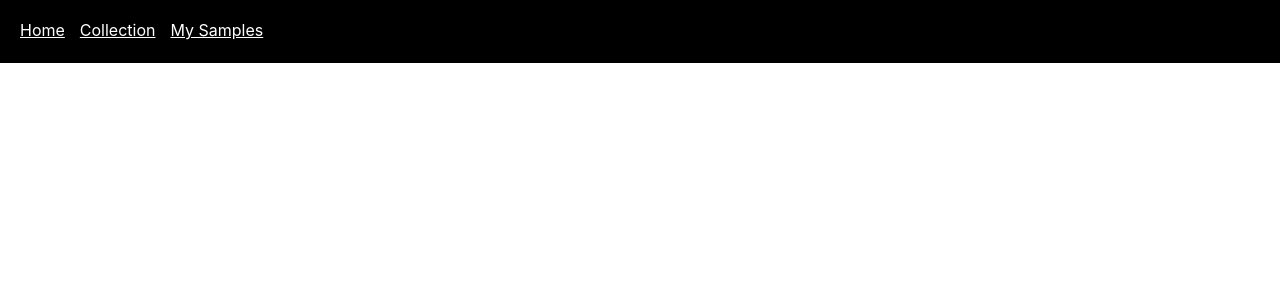
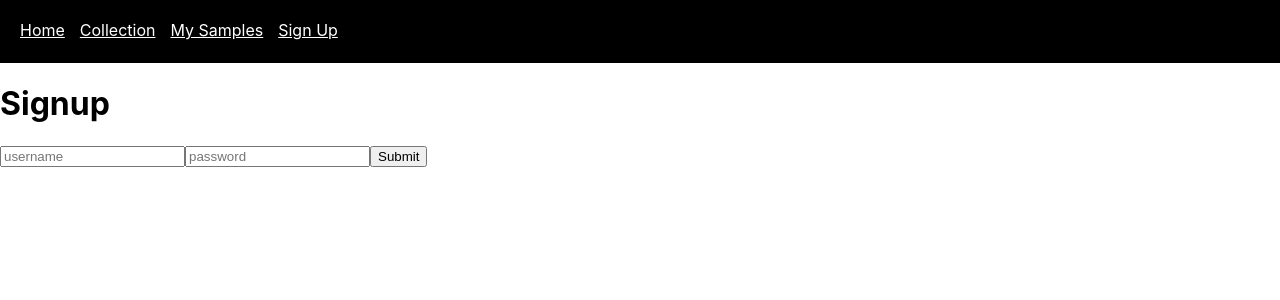
Before and after one commit to soroosh-gb/sample-cache-frontend, a React (Create React App) app: page /signup in a window 1280 px wide. Shown: the top 300 px of the page. Built offline with nearby package versions, Linux system fonts and the light colour scheme; no server answers.

Commit message:
redux in progress

```diff
--- a/package.json
+++ b/package.json
@@ -12,6 +12,7 @@
     "react-router-dom": "^5.2.0",
     "react-scripts": "4.0.0",
     "redux": "^4.0.5",
+    "redux-thunk": "^2.3.0",
     "web-vitals": "^0.2.4"
   },
   "scripts": {
--- a/src/App.js
+++ b/src/App.js
@@ -5,29 +5,36 @@ import Home from './Containers/Home'
 import MySamples from './Containers/MySamples'
 import Collection from './Containers/Collection'
 import Navbar from './Components/Navbar'
+import Signup from './Components/Signup'
+import { connect } from 'react-redux'
+import { fetchSamplesAction } from './redux/actions';
 
 
-function App() {
+class App extends React.Component{
+
+  componentDidMount(){
+    this.props.fetchSamples()
+  }
+
+  render(){
     return (
-
-
-
       <div>
         <BrowserRouter >
         <Navbar />
         <Switch>
            <Route path="/home" render={() => <Home />} />
            <Route path="/collection" render={() => <Collection />} />
-            <Route path="/mysamples" render={() => <MySamples />} />
+           <Route path="/my samples" render={() => <MySamples />} />
+           <Route path="/signup" render={() => <Signup />} />
        </Switch>
         </BrowserRouter>
-
       </div>
-
-
-
-
     );
   }
+}
 
-export default App;
+function mdp(dispatch){
+  return {fetchSamples: ()=> dispatch(fetchSamplesAction())}
+}
+
+export default connect(null, mdp)(App)
--- a/src/Components/Navbar.js
+++ b/src/Components/Navbar.js
@@ -12,6 +12,8 @@ function Navbar(){
 
             <NavLink style={{ marginRight: '15px', color: 'white' }}  to="/mysamples">My Samples</NavLink>
 
+            <NavLink style={{ marginRight: '15px', color: 'white' }}  to="/signup">Sign Up</NavLink>
+
         </div>
     )
 }
--- a/src/Components/NewSampleForm.js
+++ b/src/Components/NewSampleForm.js
@@ -0,0 +1,68 @@
+import React from 'react'
+
+
+class NewSampleForm extends React.Component{
+
+    state = {
+        audio_file: {},
+        image_file: {},
+        name: "",
+        genre: "",
+        collection: false,
+    }
+
+    changeHandler = (e) => {
+
+        this.setState({
+        [e.target.name]: e.target.files[0],
+        // audio_file: e.target.files[0],
+        // image_file: e.target.files[0],
+        // name: e.target.value,
+
+         })
+        //  console.dir(e.target.value)
+    }
+
+    submitHandler = (e) => {
+        e.preventDefault()
+        const form = new FormData()
+        form.append("audio_file", this.state.audio_file)
+        form.append("image_file", this.state.image_file)
+        form.append("name", this.state.name)
+        form.append("genre", this.state.genre)
+        form.append("collection", this.state.collection)
+
+        fetch("http://localhost:3000/api/v1/samples", {
+            method: "POST",
+            body: form
+        })
+        .then(resp => resp.json())
+        .then(sample => console.log(sample))
+    }
+
+    render(){
+        console.log(this.state)
+        return(
+            <div className='from'>
+                <h1>New Sample Form</h1>
+                <form onSubmit={this.submitHandler}>
+
+                    <lable>Audio Upload</lable>
+                    <input type="file" name="audio_file" onChange={this.changeHandler}/>
+                    <br/><br/>
+                    <lable>Image Upload</lable>
+                    <input type="file" name="image_file" onChange={this.changeHandler}/>
+                    <br/><br/>
+                    <input type="text" name="name" placeholder="name" onChange={this.changeHandler}/>
+                    <br/><br/>
+                    <input type="text" name="genre" placeholder="genre" onChange={this.changeHandler}/>
+                    <br/><br/>
+
+                    <input type="submit"/>
+                </form>
+            </div>
+        )
+    }
+}
+
+export default NewSampleForm
--- /dev/null
+++ b/src/Components/Signup.js
@@ -0,0 +1,48 @@
+import React from 'react'
+
+class Signup extends React.Component{
+
+    state = {
+        username: "",
+        password_digest: "",
+    }
+
+    changeHandler = (e) => {
+
+        this.setState({
+            [e.target.name]: e.target.value
+        })
+    }
+
+    submitHandler = (e) => {
+        e.preventDefault()
+        fetch('http://localhost:3000/api/v1/users', {
+            method: 'POST',
+            headers: {
+                'Content-Type': 'application/json',
+                Accept: 'application/json'
+            },
+            body: JSON.stringify(this.state)
+        })
+        .then(resp => resp.json())
+        .then(user => console.log(user))
+        // need to update the user key in store state with new user
+    }
+
+
+    render(){
+        return (
+            <div>
+                <h1>Signup</h1>
+                    <form onSubmit={this.submitHandler}>
+                        <input type="test" name="username" placeholder="username" onChange={this.changeHandler}/>
+                        <input  type="password" name="password_digest" placeholder="password" onChange={this.changeHandler}/>
+                        <input type="submit"/>
+                    </form>
+            </div>
+        )
+    }
+
+}
+
+export default Signup
--- a/src/Containers/Home.js
+++ b/src/Containers/Home.js
@@ -1,11 +1,15 @@
 import React from 'react'
 
+
 class Home extends React.Component{
+
+
 
     render(){
         return(
             <div>
                 <h1>Home</h1>
+
             </div>
         )
     }
--- a/src/Containers/MySamples.js
+++ b/src/Containers/MySamples.js
@@ -1,14 +1,54 @@
 import React from 'react'
+import NewSampleForm from '../Components/NewSampleForm'
+
 
 class MySamples extends React.Component{
 
+    state = {
+        showForm: false,
+    }
+
+    clickHandler = () => {
+        this.setState(prevstate => ({showForm: !prevstate.showForm}))
+    }
+
     render(){
-        return(
+        return (
             <div>
-                <h1>My Samples</h1>
+                <button onClick={this.clickHandler}>New sample</button>
+                {this.state.showForm ? <NewSampleForm /> : null}
             </div>
         )
     }
+
 }
 
 export default MySamples
+
+
+// state = {
+//     selectedFile: null
+// }
+
+// fileSelectHandler = (e) => {
+//     this.setState({
+//         selectedFile: e.target.files[0]
+//     })
+// }
+
+// fileUploadHandler = () =>  {
+//     // fetch here
+//     fetch("url to create sample")
+//     .then(resp => resp.json())
+//     .then(data => console.log(data))
+// }
+
+// render(){
+//     return(
+//         <div>
+//             <h1>My Samples</h1>
+//             <input type="file" onChange={this.fileSelectHandler}/>
+//             <button onClick={this.fileUploadHandler}>Upload</button>
+//         </div>
+//     )
+// }
--- a/src/index.js
+++ b/src/index.js
@@ -1,14 +1,15 @@
 import React from 'react';
 import ReactDOM from 'react-dom';
-import { createStore } from 'redux'
+import { createStore, applyMiddleware } from 'redux'
 import { Provider } from 'react-redux'
 import rootReducer from './redux/rootReducer'
+import thunk from 'redux-thunk'
 import './index.css';
 import App from './App';
 import { BrowserRouter } from 'react-router-dom'
 
 
-const store = createStore(rootReducer)
+const store = createStore(rootReducer, applyMiddleware(thunk))
 // console.log(store)
 // store.dispatch({type: "FETCH_SAMPLES"})
 ReactDOM.render(
--- a/src/redux/actions.js
+++ b/src/redux/actions.js
@@ -0,0 +1,13 @@
+
+
+
+export function fetchSamplesAction(){
+    // this is where thunk comes handy
+    return function() {
+        fetch("http://localhost:3000/api/v1/samples")
+        .then(resp => resp.json())
+        .then(samples => console.log(samples))
+        .catch(console.log)
+    }
+    // fetch our samples
+}
--- a/src/redux/rootReducer.js
+++ b/src/redux/rootReducer.js
@@ -2,6 +2,7 @@ import {combineReducers} from'redux'
 
 const defaultState={
     api: [],
+    user: null,
 
 }
 
@@ -25,5 +26,5 @@ function apiReducer(state = defaultState.api, action){
 const rootReducer = combineReducers({
     api: apiReducer,
 })
-
+// console.log(defaultState)
 export default rootReducer
```
Also changed, not shown: 1 other file (tests, documents, lock files or other folders). Lines whose indentation alone changed are shown as unchanged.
